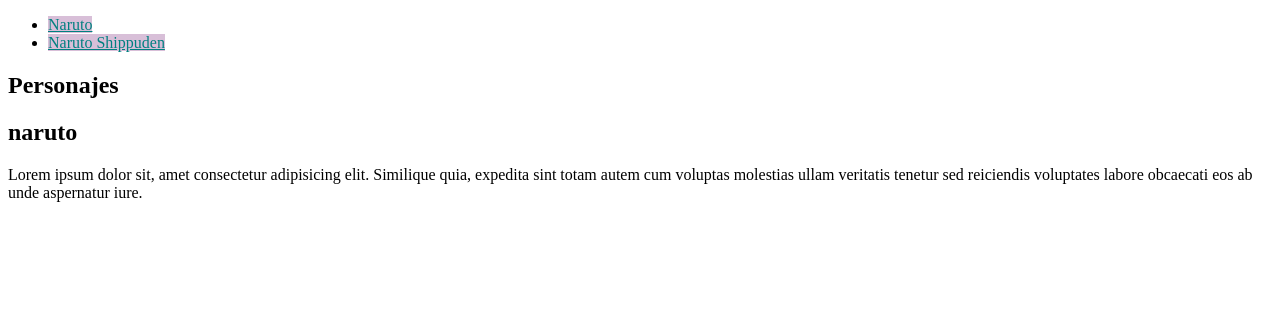
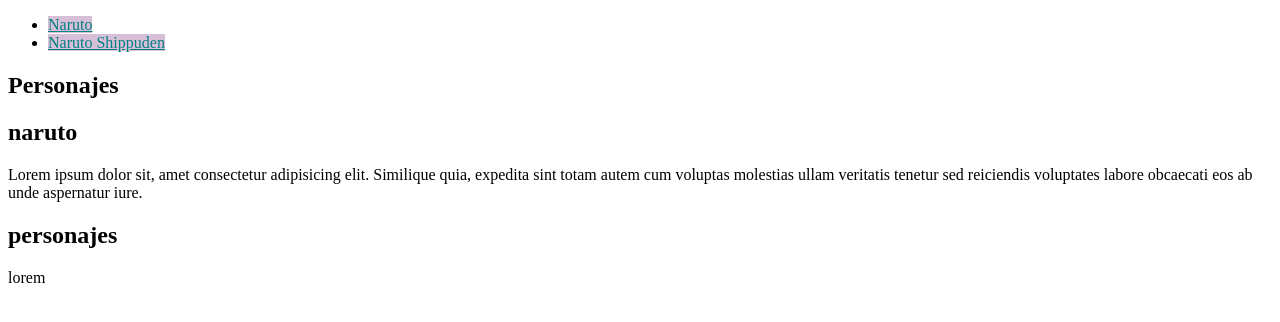
Before and after one commit to Jose-Puac/CursoGit, a plain HTML site: page index.html in a window 1280 px wide. Drawn offline with Linux system fonts and the light colour scheme.

Commit message:
Agregado parrafo hokajes

```diff
--- a/index.html
+++ b/index.html
@@ -29,6 +29,10 @@
 
                 </section>
             </article>
+            <article>
+                <h2>personajes</h2>
+                <p>lorem</p>
+            </article>
         </main>
     </header>
 </body>
```
